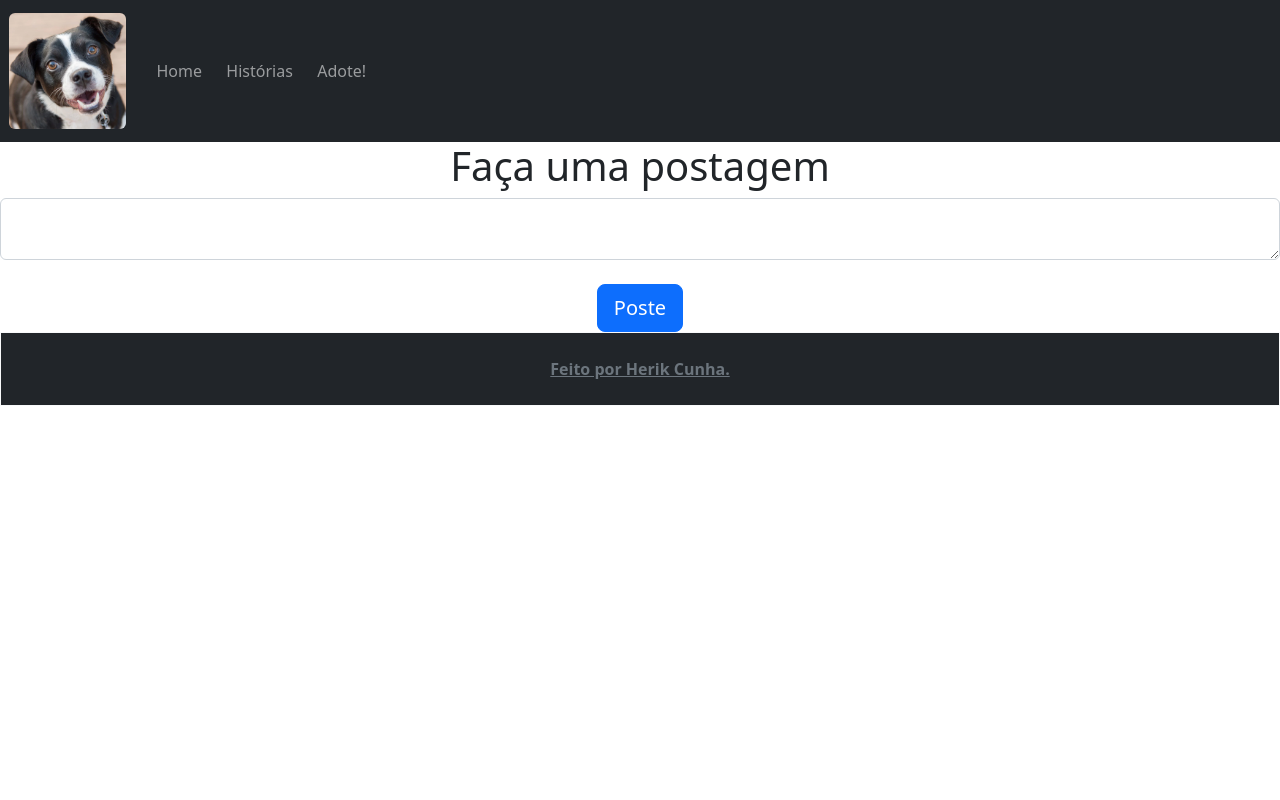
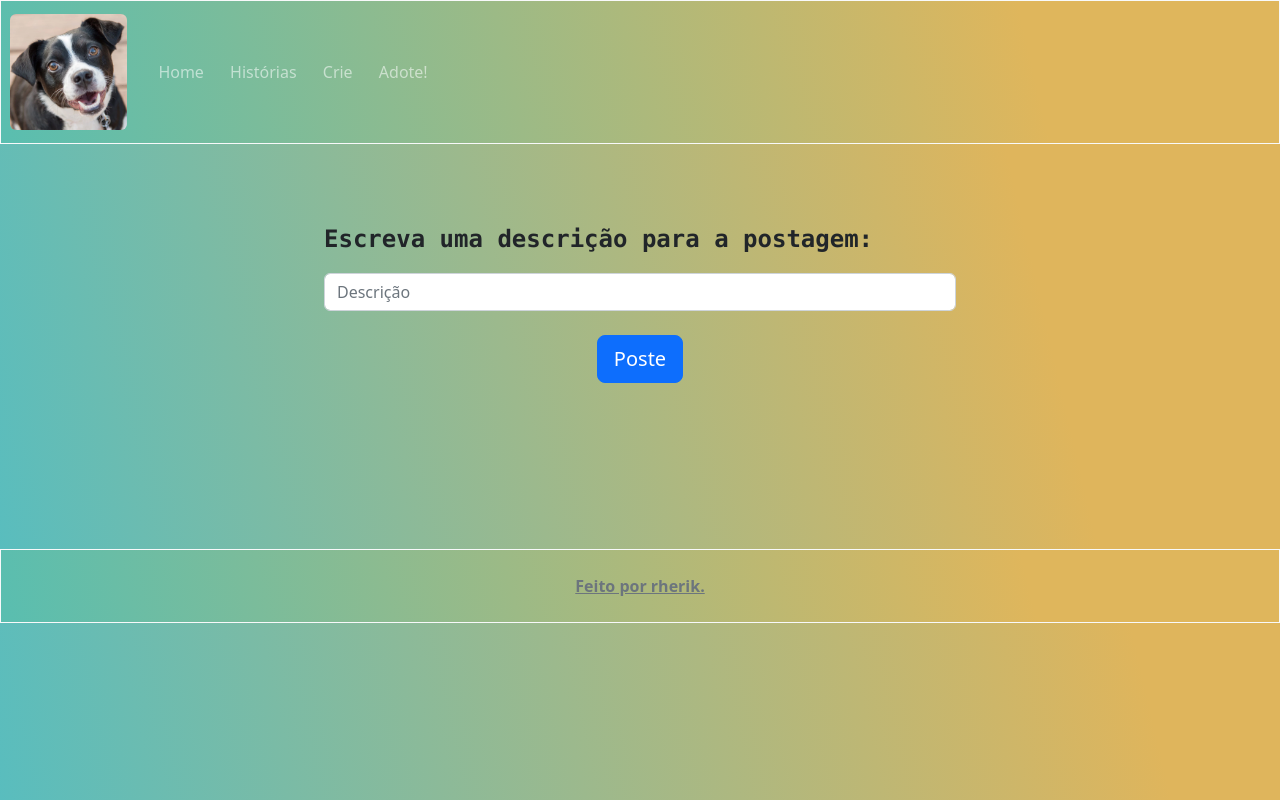
Before and after one commit to rherik/adocao_flask, a Flask app: page /crie in a window 1280 px wide. Run offline with Flask 3, Linux system fonts and the light colour scheme.

Commit message:
refactor: html files

```diff
--- a/app.py
+++ b/app.py
@@ -9,6 +9,7 @@ from views import views
 def create_app(db_url=None):
     app = Flask(__name__)
 
+    app.config['SECRET_KEY'] = '1234'
     app.config["OPENAPI_URL_PREFIX"] = "/"
     app.config["SQLALCHEMY_DATABASE_URI"] = db_url or os.getenv("DATABASE_URL", "sqlite:///database.db")
     db.init_app(app)
--- a/static/style.css
+++ b/static/style.css
@@ -1,6 +1,13 @@
 #nav-container {
     background: rgb(98,189,190);
     background: linear-gradient(149deg, rgba(98,189,190,1) 8%, rgba(224,186,103,1) 80%);
+}
+
+header {
+    /*padding-top: 20%;
+    padding-bottom: 0%;*/
+    background: rgb(146, 98, 202);
+    background: linear-gradient(77deg, rgb(89, 190, 176) 0%, rgb(223, 182, 92) 80%);
 
 }
 
@@ -16,17 +23,20 @@
 #menu {
     margin: 2%;
 }
+body{
+    min-height: 100vh;
+    position: relative;
+    background: rgb(89,189,190);
+    background: linear-gradient(77deg, rgba(89,189,190,1) 0%, rgba(223,181,92,1) 80%);
 
-main, section {
-    /*display: flex;
-    align-items: flex-start;
-    justify-content: center;*/
+}
+
+/*main, section {
     padding-top: 6%;
     padding-bottom: 13%;
     background: rgb(89,189,190);
     background: linear-gradient(77deg, rgba(89,189,190,1) 0%, rgba(223,181,92,1) 80%);
-
-}
+}*/
 
 #link-insta {
     padding-top: 20px;
@@ -35,3 +45,17 @@ main, section {
 #cor_button {
     background-color: #ec95d2;
 }
+
+form {
+    padding-top: 6%;
+    padding-bottom: 13%;
+    background: rgb(26, 29, 29);
+    background: linear-gradient(77deg, rgba(89,189,190,1) 0%, rgba(223,181,92,1) 80%);
+}
+
+footer {
+    /*padding-top: 20%;
+    padding-bottom: 0%;*/
+    background: rgb(146, 98, 202);
+    background: linear-gradient(77deg, rgb(89, 190, 176) 0%, rgb(223, 182, 92) 80%);
+}
--- a/templates/base.html
+++ b/templates/base.html
@@ -10,7 +10,7 @@
     <link rel="shortcut icon" href="{{ url_for('static', filename='imgs/favicon-16x.png') }}" type="image/png">
 </head>
     <header>
-        <nav class="navbar navbar-expand-lg navbar-dark bg-dark">
+        <nav class="navbar navbar-expand-lg navbar-dark border border-light">
             <a class="navbar-brand" href="/">
                 <img class="col-md-4 img-fluid rounded" id="img-header" src="{{ url_for('static', filename='imgs/vl1.png') }}">
             </a>
@@ -27,6 +27,7 @@
                     <div class="navbar-nav">
                         <a class="nav-item nav-link" id="menu" href="/">Home</a>
                         <a class="nav-item nav-link" id="menu" href="/history">Histórias</a>
+                        <a class="nav-item nav-link" id="menu" href="/crie">Crie</a>
                         <a class="nav-item nav-link" id="menu" href="#">Adote!</a>
                     </div>
                 </div>
@@ -58,10 +59,10 @@
 {% block base %}{% endblock %}
 </html>
 
-    <footer class="text-center text-lg-start bg-dark text-muted">
+    <footer class="text-center text-lg-start text-muted">
         <div class="text-center p-4 border border-light">
             <a class="text-reset fw-bold" href="https://github.com/rherik">
-                Feito por Herik Cunha.
+                Feito por rherik.
             </a>
         </div>
         {% block footer %}{% endblock %}
--- a/templates/create_post.html
+++ b/templates/create_post.html
@@ -1,8 +1,14 @@
 {% extends "base.html" %} {% block title %}Create post{% endblock %}
 {% block base %}
-<h1 align="center">Faça uma postagem</h1>
 <form method='POST'>
-    <textarea name="text" id="text" class="form-control"></textarea>
+    <div class="justify-content-center row g-3">
+        <p class="col-lg-6 font-monospace fw-bolder fs-4 text-dark">Escreva uma descrição para a postagem:</p>
+    </div>
+    <div class="justify-content-center row g-3">
+        <div class="col-lg-6">
+            <input type="text" name="text" id="text" class="form-control" placeholder="Descrição">
+        </div>
+    </div>
     <br/>
     <div align="center">
         <button type="submit" class="btn btn-lg btn-primary">Poste</button>
--- a/templates/home.html
+++ b/templates/home.html
@@ -6,7 +6,7 @@
             <div class="offset-3 container-md">
                 <div class="container-fluid">
                 </div>
-                <img class="col-4 img-fluid rounded" src="{{ url_for('static', filename='imagens/p4.png') }}" alt="Cachorra viralata preta sorridente.">
+                <img class="col-4 img-fluid rounded" src="{{ url_for('static', filename='imgs/vl1.png') }}" alt="Cachorra viralata preta sorridente.">
             </div>
             <div class="offset-3 container" id="link-insta">
                 <div class="col-2">
--- a/templates/posts_div.html
+++ b/templates/posts_div.html
@@ -1 +1,5 @@
-{% extends "base.html" %} {% block title %} Post_div {% endblock %} {% block content %}{% endblock %}
+{% extends "base.html" %} {% block title %}
+    {% for i in Posts.text %}
+
+    {% endfor %}
+{% endblock %} {% block content %}{% endblock %}
--- a/views.py
+++ b/views.py
@@ -25,4 +25,5 @@ def create_post():
             db.session.add(post)
             db.session.commit()
             flash('Postagem criada!', category='success')
+
     return render_template('create_post.html')
```
Also changed, not shown: templates/historias.html (+5 -3 lines).
